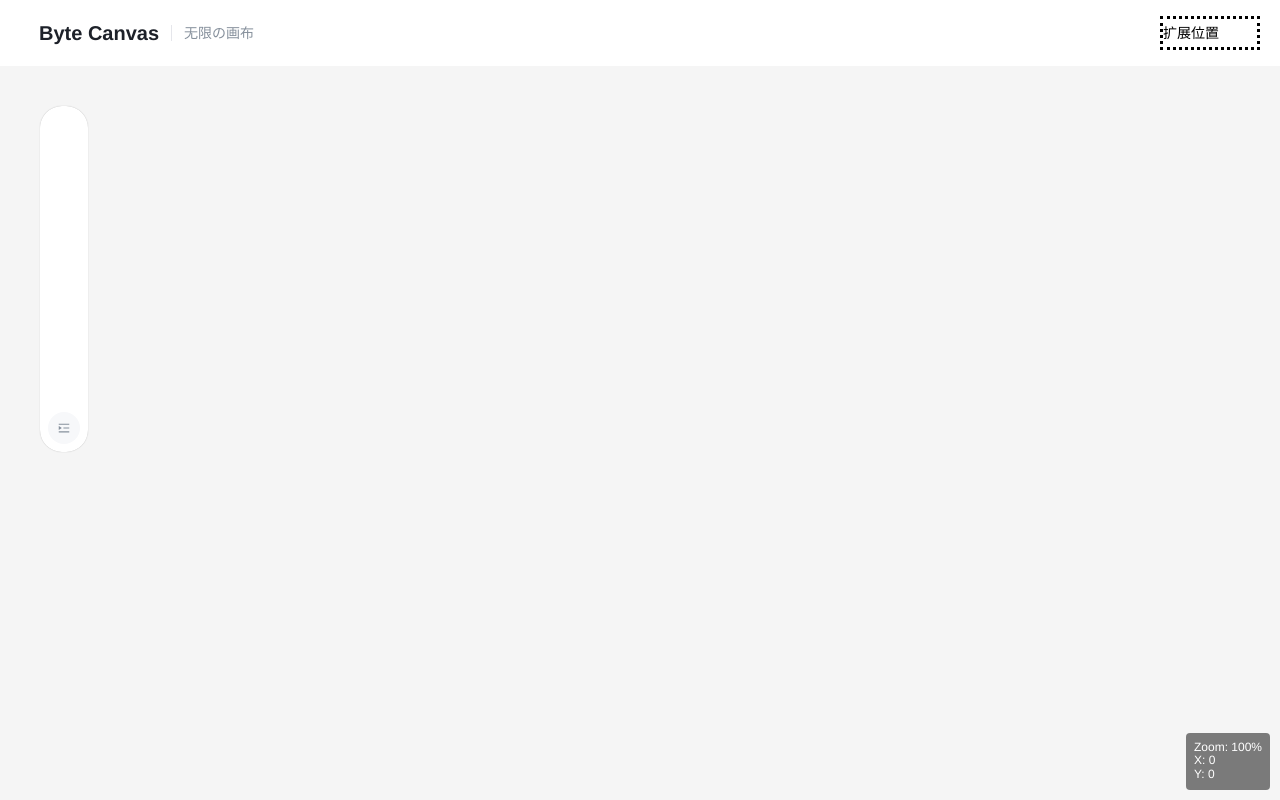
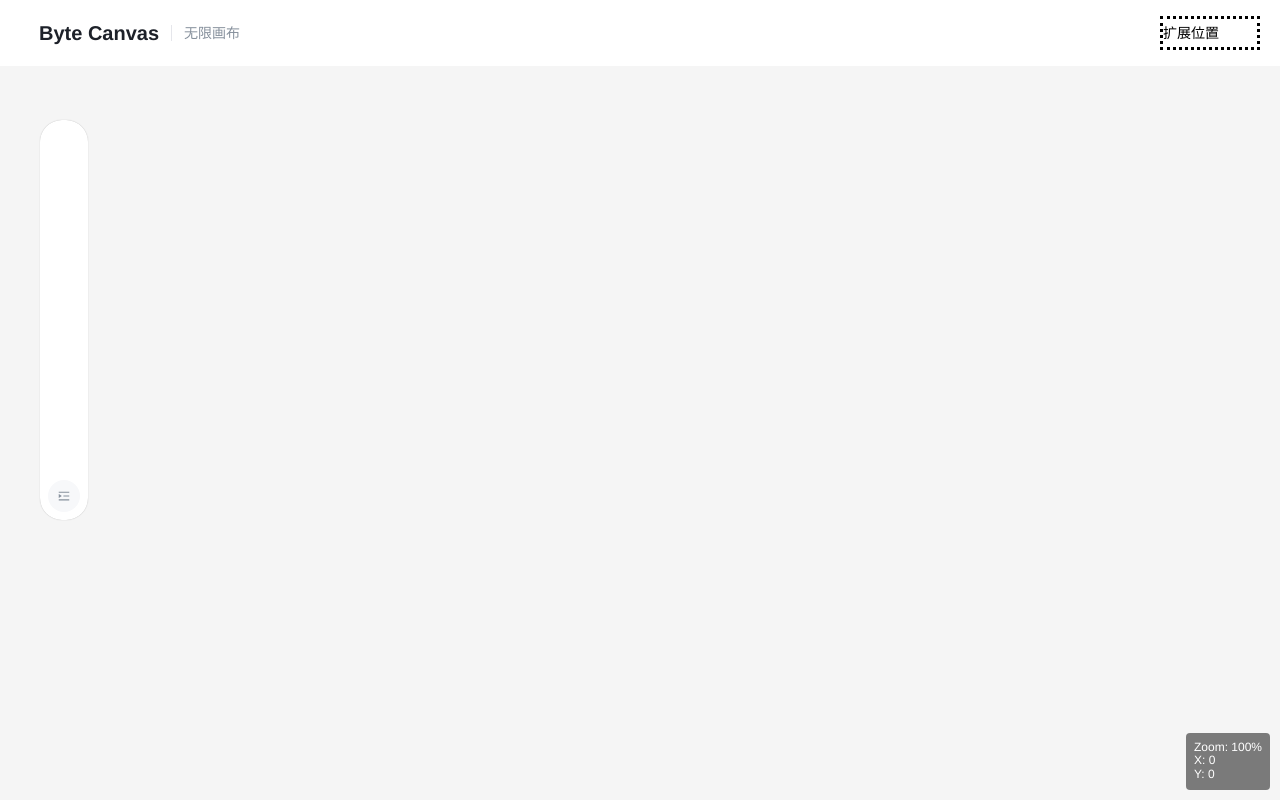
Before and after one commit to 17726/byte-canvas, a Vue app: page / in a window 1280 px wide. Built offline with nearby package versions, Linux system fonts and the light colour scheme; some icons are missing.

Commit message:
fix: 订正Copilot修改意见，应用UI建议

```diff
--- a/src/components/layout/CanvasHeader.vue
+++ b/src/components/layout/CanvasHeader.vue
@@ -1,9 +1,9 @@
 <template>
-  <div :style="{ background: 'var(--color-fill-2)' }" class="container">
+  <div :style="{ background: 'var(--color-fill-2)' }">
     <a-page-header
       :style="{ background: 'var(--color-bg-2)',paddingLeft:'15px' }"
       title="Byte Canvas"
-      subtitle="无限の画布"
+      subtitle="无限画布"
       :show-back="false"
     >
       <template #extra>
--- a/src/components/layout/CanvasToolbar2.vue
+++ b/src/components/layout/CanvasToolbar2.vue
@@ -1,9 +1,15 @@
 <template>
   <!-- 使用 Arco Design 菜单 -->
-  <div class="ToolMenu">
-    <a-menu mode="pop" showCollapseButton :default-collapsed="true" @menu-item-click="onMenuItemClick">
+  <div class="tool-menu">
+    <a-menu
+      mode="pop"
+      showCollapseButton
+      :default-collapsed="true"
+      :selected-keys="selectedKeys"
+      @menu-item-click="onMenuItemClick"
+    >
       <!-- 元素创建列表 -->
-      <a-sub-menu key="addGraphics">
+      <a-sub-menu key="addGraphics" >
         <template #icon><icon-plus/></template>
         <template #title>图形</template>
         <!-- 创建矩形 -->
@@ -37,7 +43,7 @@
 </template>
 
 <script setup lang="ts">
-import { computed } from 'vue';
+import { ref, computed } from 'vue';
 import { IconPlus, IconEdit, IconImage, IconDelete } from '@arco-design/web-vue/es/icon';
 import { Square , Round } from '@icon-park/vue-next';
 import { useCanvasStore } from '@/store/canvasStore'
@@ -56,26 +62,36 @@ const hasSelection = computed(() => store.activeElementIds.size > 0);
 
 const toolManager = new ToolManager();
 
+const selectedKeys = ref<string[]>([]);
+
 function onMenuItemClick(key: string) {
   switch (key) {
     case MenuKey.AddRect:
       console.log("矩形被点击");
       toolManager.createRect();
+      selectedKeys.value = [key];
       break;
     case MenuKey.AddCircle:
       console.log("圆被点击");
       toolManager.createCircle();
+      selectedKeys.value = [key];
       break;
     case MenuKey.AddText:
       console.log("文本被点击");
-      // toolManager.createText();   // 需 core 层实现
+      toolManager.createText();
+      selectedKeys.value = [key];
       break;
     case MenuKey.AddImage:
       console.log("照片被点击");
-      // toolManager.createImage();  // 需 core 层实现
+      // toolManager.createImage();
+      selectedKeys.value = [key];
       break;
     case MenuKey.Delete:
       toolManager.deleteSelected();
+      selectedKeys.value = [];
+      break;
+    default:
+      console.warn('未处理的菜单项: ${key}');
       break;
   }
 }
@@ -83,36 +99,38 @@ function onMenuItemClick(key: string) {
 </script>
 
 <style scoped>
-.ToolMenu {
-  width: 100%;
-  height: 600px;
+.tool-menu {
+  width: 250px;
+  height: 500px;
   padding: 40px;
   position: fixed;
+  left:0;
+  top: 80px;
   pointer-events: none;
   z-index:9999;
 }
 
-.ToolMenu .arco-menu {
+.tool-menu .arco-menu {
   width: 150px;
-  height: 100%;
+  height: 400px;
   box-shadow: 0 0 1px rgba(0, 0, 0, 0.3);
   pointer-events: auto;
   border-radius: 22px 22px 0 22px;
 }
 
-.ToolMenu .arco-menu :deep(.arco-menu-collapse-button) {
+.tool-menu .arco-menu :deep(.arco-menu-collapse-button) {
   width: 32px;
   height: 32px;
   border-radius: 50%;
 }
 
-.ToolMenu .arco-menu:not(.arco-menu-collapsed) :deep(.arco-menu-collapse-button) {
+.tool-menu .arco-menu:not(.arco-menu-collapsed) :deep(.arco-menu-collapse-button) {
   right: 0;
   bottom: 8px;
   transform: translateX(50%);
 }
 
-.ToolMenu .arco-menu:not(.arco-menu-collapsed)::before {
+.tool-menu .arco-menu:not(.arco-menu-collapsed)::before {
   content: '';
   position: absolute;
   right: 0;
@@ -125,16 +143,24 @@ function onMenuItemClick(key: string) {
   transform: translateX(50%);
 }
 
-.ToolMenu .arco-menu.arco-menu-collapsed {
+.tool-menu .arco-menu.arco-menu-collapsed {
   width: 48px;
-  height: auto;
+  height: 400px;
   padding-top: 24px;
   padding-bottom: 138px;
   border-radius: 22px;
 }
 
-.ToolMenu .arco-menu.arco-menu-collapsed :deep(.arco-menu-collapse-button) {
+.tool-menu .arco-menu.arco-menu-collapsed :deep(.arco-menu-collapse-button) {
   right: 8px;
   bottom: 8px;
 }
+
+.tool-menu .arco-menu:not(.arco-menu-collapsed) :deep(.arco-menu-inner) {
+  padding-top: 28px;
+}
+
+:deep(.arco-menu-item[key="deleteSelected"].arco-menu-item-selected) {
+  background-color: transparent !important;
+}
 </style>
```
